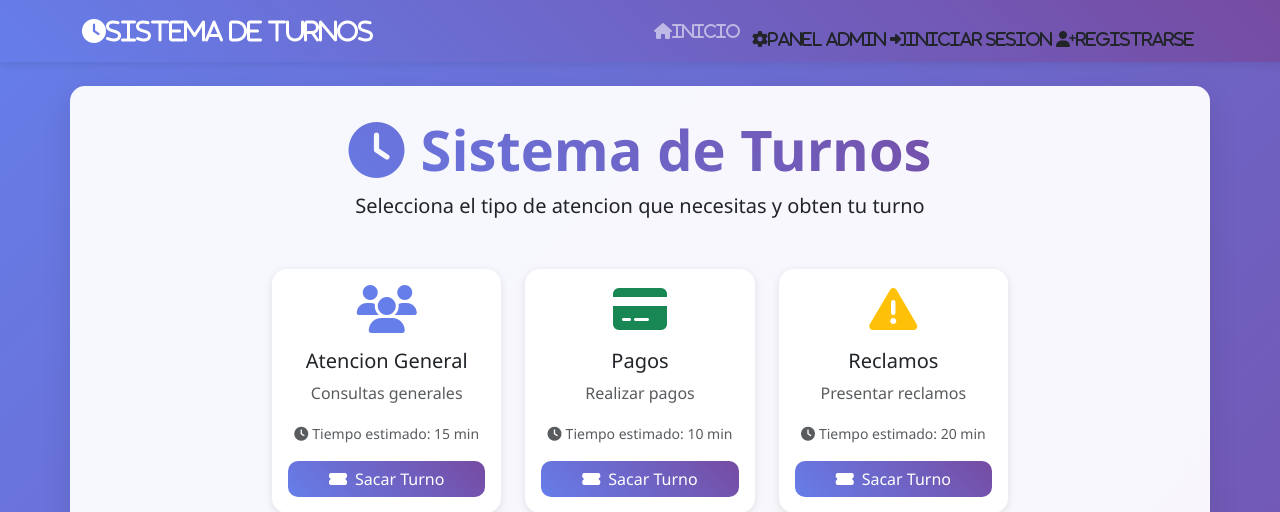
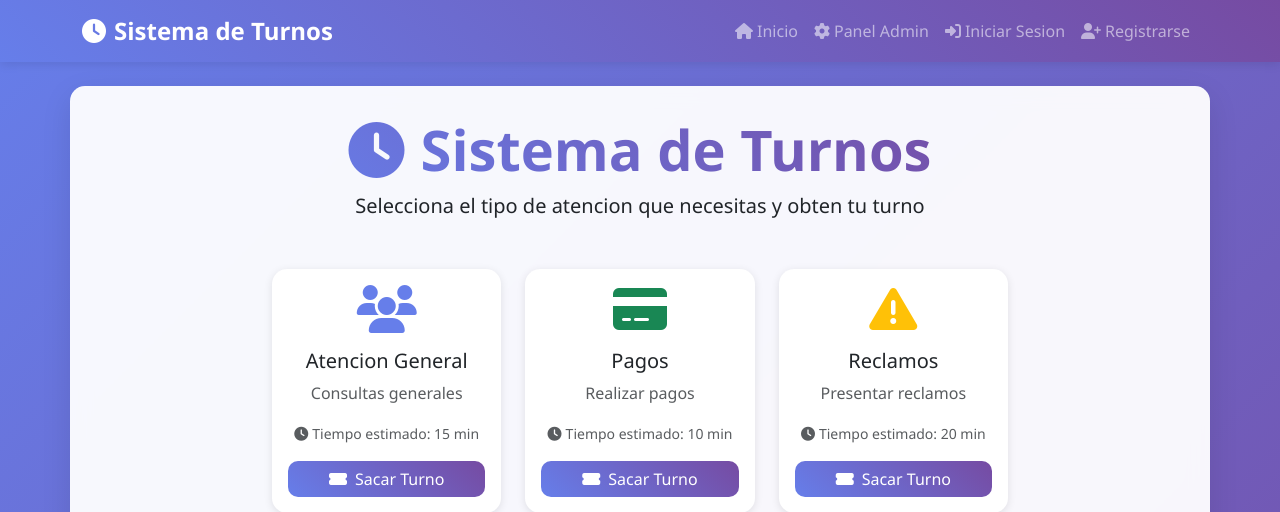
Before and after one commit to campe111/turnero-python, a Flask app: template templates/index.html in a window 1280 px wide. Shown: the top 512 px of the page. Run offline with Flask 3, Linux system fonts and the light colour scheme; the template is opened without the code that fills it, so the values that code supplies are empty.

Commit message:
Corregir enlaces de navegacion

```diff
--- a/templates/index.html
+++ b/templates/index.html
@@ -12,7 +12,7 @@
     <nav class="navbar navbar-expand-lg navbar-dark bg-primary">
         <div class="container">
             <a class="navbar-brand" href="/turnero-python/templates/index.html">
-                <i class="fas fa-clock me-2">Sistema de Turnos</i>
+                <i class="fas fa-clock me-2"></i>Sistema de Turnos
             </a>
             <button class="navbar-toggler" type="button" data-bs-toggle="collapse" data-bs-target="#navbarNav" aria-label="Alternar navegacion">
                 <span class="navbar-toggler-icon"></span>
@@ -21,22 +21,22 @@
                 <ul class="navbar-nav ms-auto">
                     <li class="nav-item">
                         <a class="nav-link" href="/turnero-python/templates/index.html">
-                            <i class="fas fa-home me-1">Inicio</i>
+                            <i class="fas fa-home me-1"></i>Inicio
                         </a>
                     </li>
                     <li class="nav-item">
-                        <a class="nav-link" href="/turnero-python/templates/panel_admin.html"></a>
-                            <i class="fas fa-cog me-1">Panel Admin</i>
+                        <a class="nav-link" href="/turnero-python/templates/panel_admin.html">
+                            <i class="fas fa-cog me-1"></i>Panel Admin
                         </a>
                     </li>
                     <li class="nav-item">
-                        <a class="nav-link" href="/turnero-python/templates/login.html"></a>
-                            <i class="fas fa-sign-in-alt me-1">Iniciar Sesion</i>
+                        <a class="nav-link" href="/turnero-python/templates/login.html">
+                            <i class="fas fa-sign-in-alt me-1"></i>Iniciar Sesion
                         </a>
                     </li>
                     <li class="nav-item">
-                        <a class="nav-link" href="/turnero-python/templates/registro.html"></a>
-                            <i class="fas fa-user-plus me-1">Registrarse</i>
+                        <a class="nav-link" href="/turnero-python/templates/registro.html">
+                            <i class="fas fa-user-plus me-1"></i>Registrarse
                         </a>
                     </li>
                 </ul>
```
